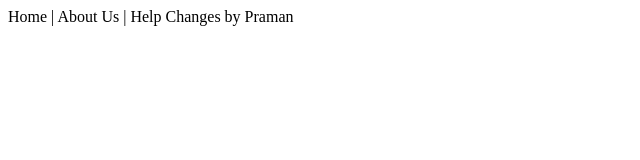
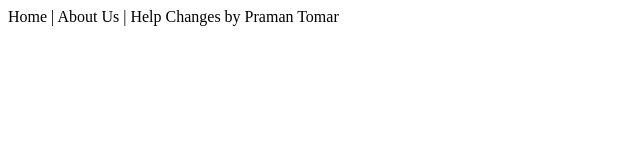
Before and after one commit to prashant07102002/Health_Heaven_Client, a React (Create React App) app: page / in a window 1280 px wide. Shown: the top 160 px of the page, without its empty margins (0-640 px from the left). Built offline with nearby package versions, Linux system fonts and the light colour scheme.

Commit message:
navbar updated by praman tomar

```diff
--- a/src/components/Navbar.jsx
+++ b/src/components/Navbar.jsx
@@ -4,7 +4,7 @@ const Navbar = () => {
   return (
     <div>
       Home | About Us | Help
-      Changes by Praman
+      Changes by Praman Tomar
     </div>
   )
 }
```
